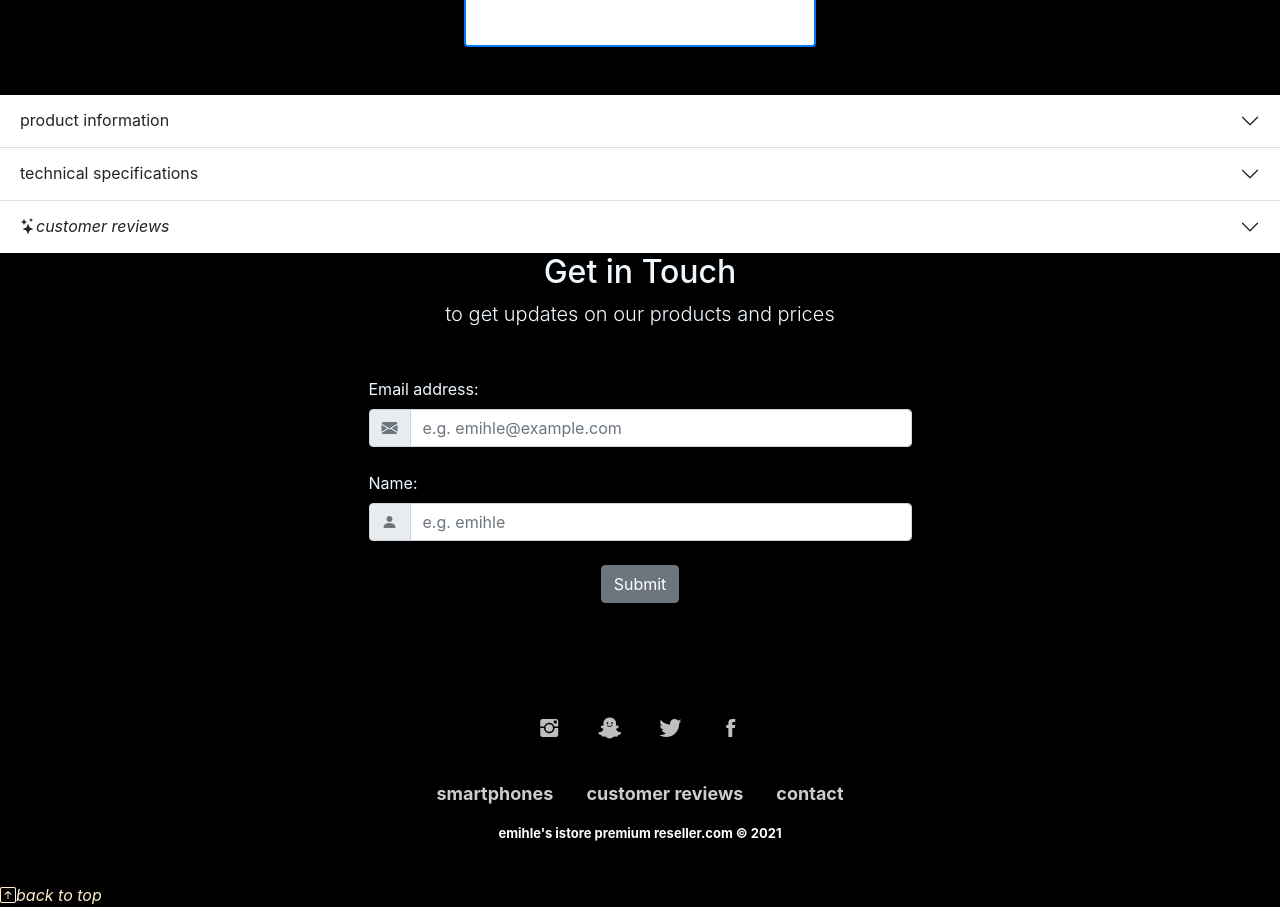
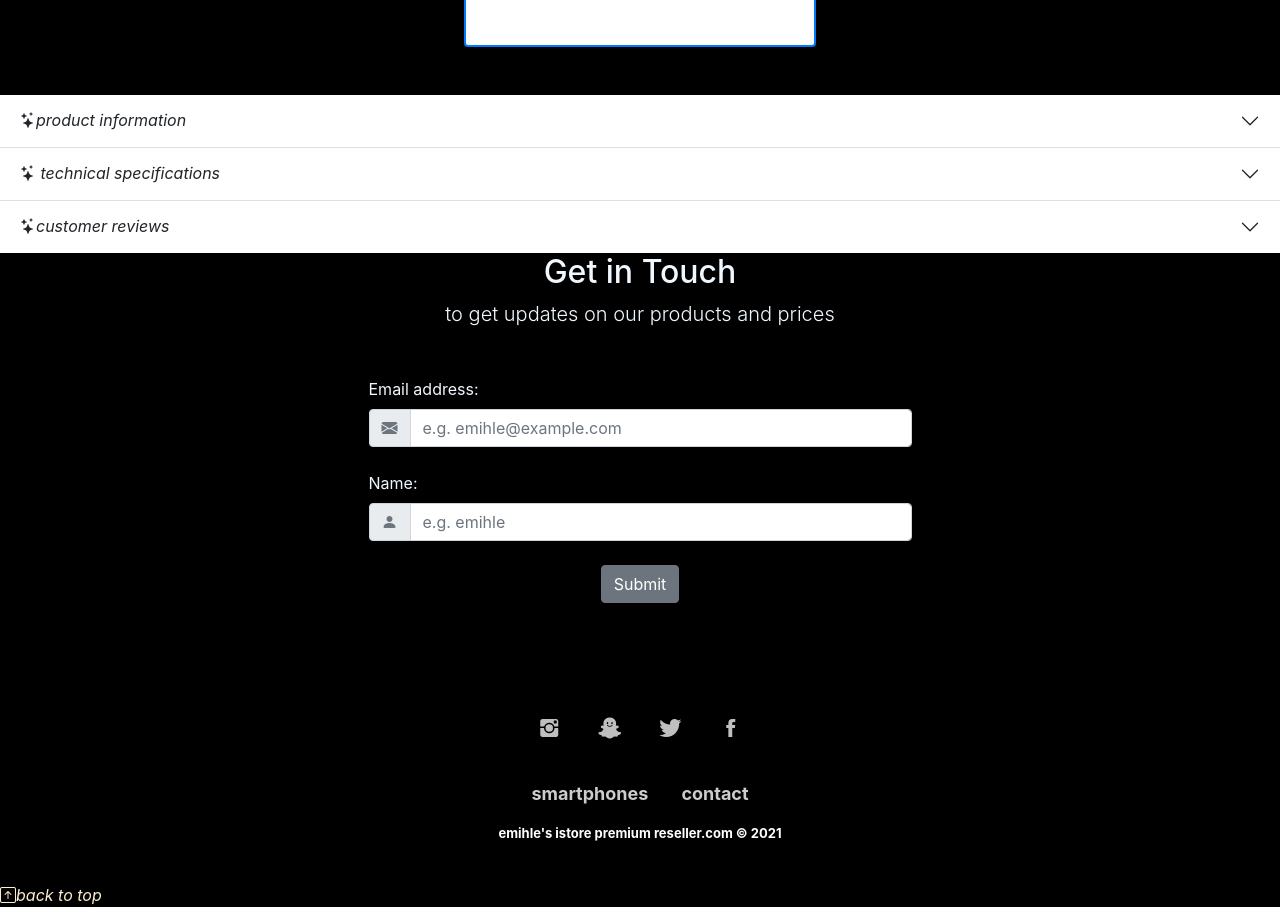
Before and after one commit to CebisaE/onlinestore, a plain HTML site: page online-store.html in a window 1280 px wide. Shown: the part 1245-2152 px from the top of the page. Drawn offline with nearby package versions, Linux system fonts and the light colour scheme.

Commit message:
edited the code and accordion

```diff
--- a/online-store.html
+++ b/online-store.html
@@ -118,7 +118,6 @@
    </div>
   </div>
 </div>
-
 <div class="col-8 col-lg-4 col-xl-3">
  <div class="card border-0">
   <div class="card-body text-center py-4">
@@ -132,7 +131,6 @@
   </div>
  </div>
 </div>
-
 </section>
 <!-- prices end  -->
 
@@ -141,7 +139,7 @@
   <div class="accordion-item">
         <h2 class="accordion-header" id="flush-headingOne">
           <button class="accordion-button collapsed" type="button" data-bs-toggle="collapse" data-bs-target="#flush-collapseOne" aria-expanded="false" aria-controls="flush-collapseOne">
-            product information
+                <i class="bi bi-stars">product information</i>
           </button>
         </h2>
    <div id="flush-collapseOne" class="accordion-collapse collapse" aria-labelledby="flush-headingOne" data-bs-parent="#accordionFlushExample">
@@ -170,7 +168,7 @@
   <div class="accordion-item">
 <h2 class="accordion-header" id="flush-headingTwo">
 <button class="accordion-button collapsed" type="button" data-bs-toggle="collapse" data-bs-target="#flush-collapseTwo" aria-expanded="false" aria-controls="flush-collapseTwo">
-           technical specifications
+        <i class="bi bi-stars"> technical specifications</i>
         </button>
         </h2>
 <div id="flush-collapseTwo" class="accordion-collapse collapse" aria-labelledby="flush-headingTwo" data-bs-parent="#accordionFlushExample">
@@ -300,72 +298,6 @@
 </div>
 <!-- accordion end  -->
 
-
-
- <!-- review list start
- <section id="customerreviews">
-<div class="container-lg">
-<div class="text-center">
-            <h2><i class="bi bi-stars"></i><span style="color:aliceblue;">customer reviews</span> </h2>
-            <p class="lead"><span style="color:aliceblue;">What customer say about my store...</span></p>
-         </div> -->
-
-<!-- <div class="row justify-content-center my-5">
-<div class="col-lg-8">
-<div class="list-group">
-<div class="list-group-item py-3">
-<div class="pb-2">
-                <i class="bi bi-star-fill"></i>
-                <i class="bi bi-star-fill"></i>
-                <i class="bi bi-star-fill"></i>
-                <i class="bi bi-star-fill"></i>
-                <i class="bi bi-star-fill"></i>
-        </div>
-                  <h5 class="mb-1">great service</h5>
-                  <p class="mb-1">the staff of the store treated me with respect.</p>
-                  <small>Review by T.A Mashale</small>
-        </div>
-<div class="list-group-item py-3">
-<div class="pb-2">
-                <i class="bi bi-star-fill"></i>
-                <i class="bi bi-star-fill"></i>
-                <i class="bi bi-star-fill"></i>
-                <i class="bi bi-star-fill"></i>
-        </div>
-                  <h5 class="mb-1">clean environment</h5>
-                  <p class="mb-1">the store is clean and they the follow the covid protocols.</p>
-                  <small>Review by Y.Z Pamla</small>
-        </div>
-<div class="list-group-item py-3">
-<div class="pb-2">
-                <i class="bi bi-star-fill"></i>
-                <i class="bi bi-star-fill"></i>
-                <i class="bi bi-star-fill"></i>
-                <i class="bi bi-star-fill"></i>
-                <i class="bi bi-star-fill"></i>
-        </div>
-                  <h5 class="mb-1">good quality products</h5>
-                  <p class="mb-1">the products they sell are in a good quality there are no complaints.</p>
-                  <small>Review by K Kilo</small>
-        </div>
-<div class="list-group-item py-3">
-<div class="pb-2">
-                <i class="bi bi-star-fill"></i>
-                <i class="bi bi-star-fill"></i>
-                <i class="bi bi-star-half"></i>
-        </div>
-                  <h5 class="mb-1">not entirely satisfied</h5>
-                  <p class="mb-1">the service is great but they could improve the way the interact with customers.</p>
-                  <small>Review by A Madayizana</small>
-        </div>
-        </div>
-
-        </div>
-        </div>
-        </div> -->
-</section>
-<!-- review list end  -->
-
 <!-- contact form start-->
 <section id="contact">
   <div class="container-lg">
@@ -411,7 +343,7 @@
    </div>
       <ul class="list-inline">
           <li class="list-inline-item"><a href="#smartphones"><strong>smartphones</strong></a></li>
-          <li class="list-inline-item"><a href="#customerreviews"><strong>customer reviews</strong></a></li>
+          <!-- <>li class="list-inline-item"><a href="#shopnow"><strong>shop now</strong></a></li -->
           <li class="list-inline-item"><a href="#contact"><strong>contact</strong></a></li>
       </ul>
       <p class="copyright"><strong>emihle's istore premium reseller.com © 2021</strong></p>
```
Lines whose indentation alone changed are shown as unchanged.
